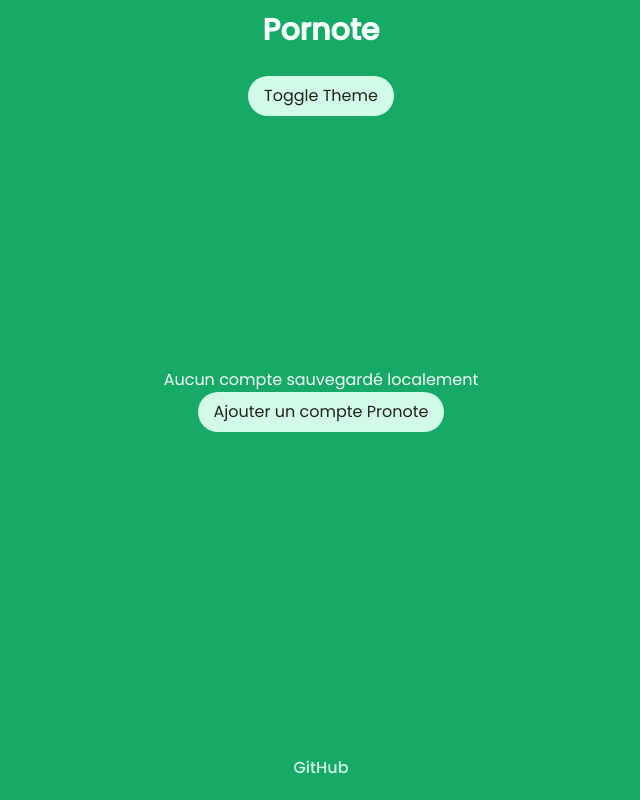
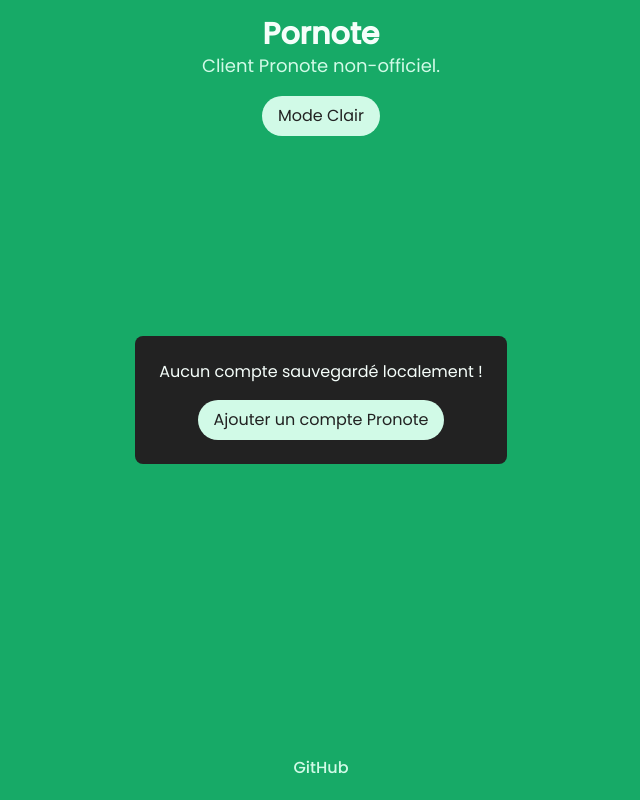
Before and after one commit to Vexcited/pornote, a Next.js app: page / in a window 1280 px wide. Shown: the whole page, without its empty margins (319-959 px from the left). Built offline with nearby package versions, Linux system fonts and the light colour scheme.

Commit message:
style: Add more styling to home page and login components

```diff
--- a/components/Button.tsx
+++ b/components/Button.tsx
@@ -13,14 +13,17 @@ export default function Button ({
   children,
   isButton = true,
   buttonType = "button",
-  linkHref = "./",
+  linkHref = "#",
   onClick
 }: ButtonProps) {
 
   const className = `
     rounded-full px-4 py-2
-    bg-brand-light dark:bg-brand-primary
     text-brand-dark dark:text-brand-white
+    bg-brand-light hover:bg-opacity-80 bg-opacity-100
+    dark:bg-brand-primary dark:hover:bg-opacity-80 dark:bg-opacity-100
+
+    transition-colors text-center
   `;
 
   return isButton
--- a/components/LoginSteps/SpecifyUrlGeolocation.tsx
+++ b/components/LoginSteps/SpecifyUrlGeolocation.tsx
@@ -1,5 +1,3 @@
-import type { PronoteApiGeolocationItem } from "types/PronoteApiData";
-import type { SchoolInformations } from "types/SavedAccountData";
 import type { StateTypes } from "pages/login";
 
 import {
@@ -153,12 +151,14 @@ function SpecifyUrlGeolocation ({ state, setState }: SpecifyUrlGeolocationProps)
   return (
     <div className="
       flex flex-col justify-center items-center
-      min-w-lg rounded-md p-8 gap-4
-      bg-green-200 bg-opacity-60
+      min-w-lg rounded-xl p-8 gap-4
+      bg-brand-primary
+      dark:bg-brand-primary dark:bg-opacity-20
+      dark:border-2 dark:border-brand-primary
     ">
-      <div className="flex flex-col text-center">
-        <h2 className="text-lg font-medium">Géolocalisation</h2>
-        <p>Choisissez votre établissement dans la liste ci-dessous</p>
+      <div className="flex flex-col text-center text-brand-light">
+        <h2 className="text-xl font-medium">Géolocalisation</h2>
+        <p className="opacity-80 dark:opacity-60">Choisissez votre établissement dans la liste ci-dessous</p>
       </div>
       {selectedSchool ? (
         <SelectInput
--- a/components/SelectInput.tsx
+++ b/components/SelectInput.tsx
@@ -22,17 +22,15 @@ export function SelectInput ({
         <Listbox.Button
           className="
             relative w-full py-2 pl-3 pr-10 text-left
-            bg-white rounded-lg shadow-md cursor-default
-            focus:outline-none focus-visible:ring-2
-            focus-visible:ring-opacity-75 focus-visible:ring-white
-            focus-visible:ring-offset-green-300 focus-visible:ring-offset-2
-            focus-visible:border-green-500 sm:text-sm
+            bg-brand-white rounded-lg cursor-default
+
+            sm:text-sm
           "
         >
-          <span className="block truncate">{placeholder}</span>
+          <span className="block truncate dark:text-brand-dark font-medium">{placeholder}</span>
           <span className="absolute inset-y-0 right-0 flex items-center pr-2 pointer-events-none">
             <HiSelector
-              className="w-5 h-5 text-gray-400"
+              className="w-5 h-5 text-brand-primary"
               aria-hidden="true"
             />
           </span>
@@ -46,8 +44,8 @@ export function SelectInput ({
           <Listbox.Options
             className="
               absolute w-full py-1 mt-1 overflow-auto
-              text-base bg-white rounded-md shadow-lg
-              max-h-60 ring-1 ring-black
+              text-base bg-brand-white rounded-md shadow-lg
+              max-h-60 ring-1 ring-brand-dark
               ring-opacity-5 focus:outline-none sm:text-sm
             "
           >
--- a/pages/index.tsx
+++ b/pages/index.tsx
@@ -13,13 +13,14 @@ export default function Home () {
 
   return (
     <div className="h-screen w-screen bg-brand-primary dark:bg-brand-dark text-brand-white">
-      <header className="fixed top-0 h-32 w-full flex flex-col items-center justify-center">
+      <header className="fixed top-0 w-full py-4 flex flex-col items-center justify-start">
         <h1 className="font-bold text-3xl dark:text-brand-primary">Pornote</h1>
-        <p className="text-lg text-brand-primary dark:text-green-100">Client Pronote non-officiel.</p>
+        <p className="text-lg text-brand-light mb-4">Client Pronote non-officiel.</p>
+
         <Button
           onClick={toggleTheme}
         >
-          Toggle Theme
+          {theme === "light" ? "Mode Sombre" : "Mode Clair"}
         </Button>
       </header>
 
@@ -51,8 +52,15 @@ export default function Home () {
               )
             )
             : (
-              <div className="flex flex-col justify-center items-center">
-                <p className="text-md">Aucun compte sauvegardé localement</p>
+              <div className="
+                flex flex-col justify-center items-center gap-4 max-w-md p-6 rounded-lg
+
+                dark:bg-brand-primary dark:bg-opacity-20 dark:border-2 dark:border-brand-primary
+                bg-brand-dark
+              ">
+                <p className="text-sm sm:text-base opacity-100 text-center">
+                  Aucun compte sauvegardé localement !
+                </p>
                 <Button
                   isButton={false}
                   linkHref="/login"
@@ -66,7 +74,7 @@ export default function Home () {
 
       <footer className="w-full fixed bottom-0 flex flex-col items-center justify-center h-16">
         <a
-          className="font-medium text-brand-light hover:text-opacity-60 transition-colors"
+          className="font-medium text-brand-light dark:text-brand-white hover:text-opacity-60 transition-colors"
           href="https://github.com/Vexcited/pornote"
         >
           GitHub
```
